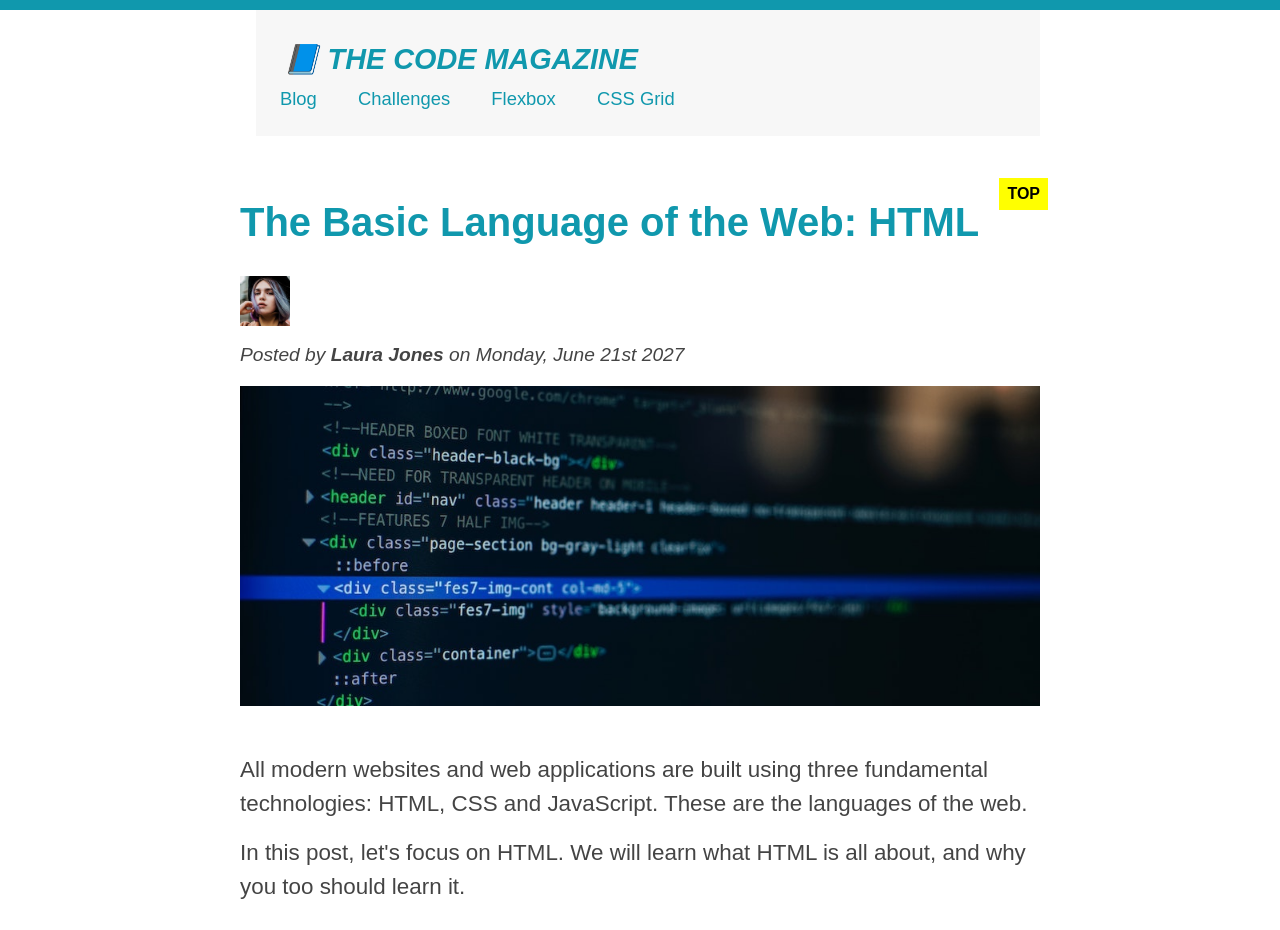
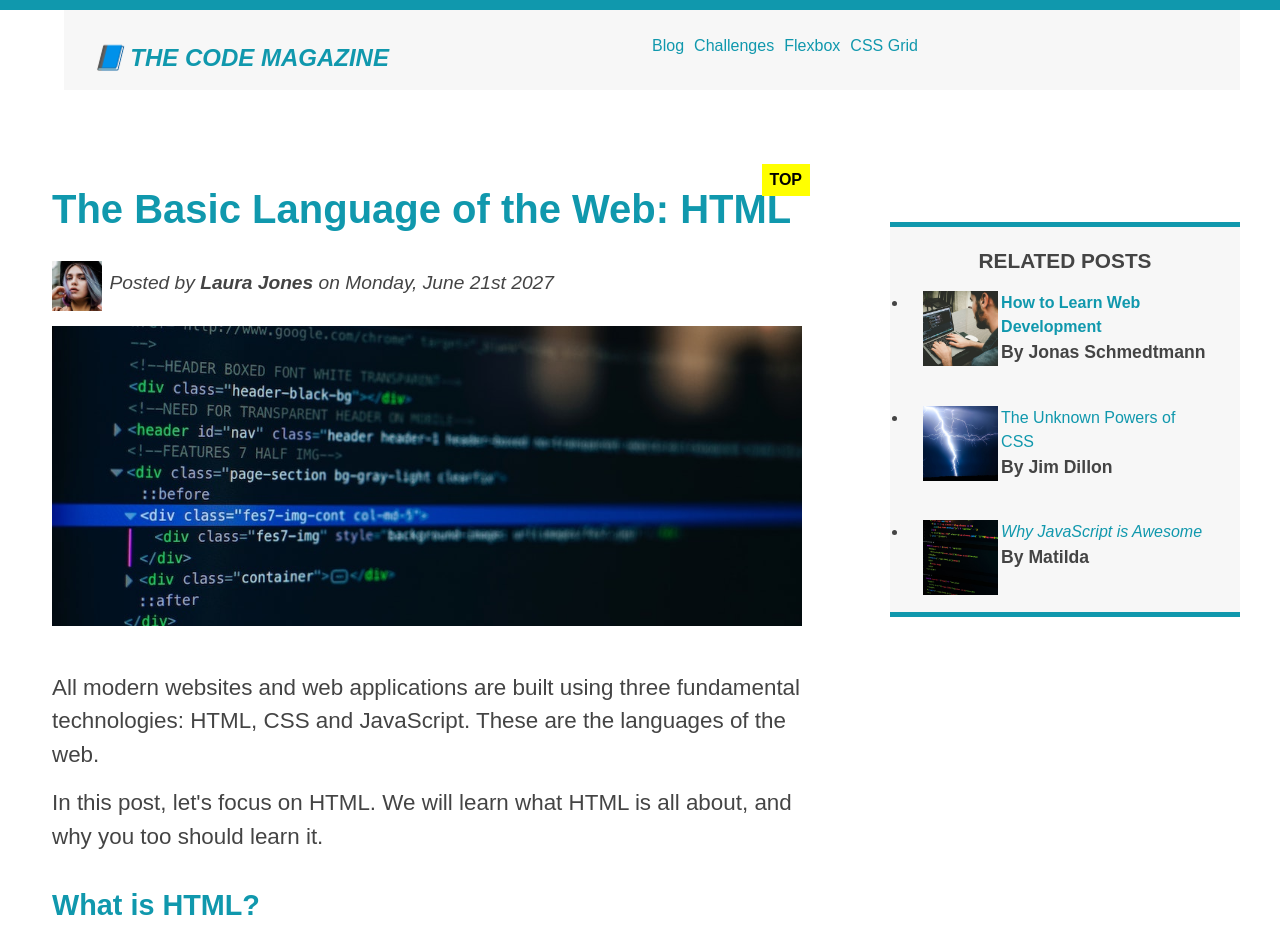
Before and after one commit to shahshahid81/html-css-js-static-sites, a plain HTML site: page html-practice/index.html in a window 1280 px wide. Shown: the top 930 px of the page. Drawn offline with Linux system fonts and the light colour scheme.

Commit message:
feat: added floats for layout

```diff
--- a/html-practice/index.html
+++ b/html-practice/index.html
@@ -8,9 +8,9 @@
 
   <body>
     <div class="content">
-      <header class="header">
+      <header class="header clearfix">
         <h1 class="heading">📘 The Code Magazine</h1>
-        <nav>
+        <nav class="navigation">
           <a class="navigation-link" href="blog.html" target="_blank">Blog</a>
           <a class="navigation-link" href="#" target="_blank">Challenges</a>
           <a class="navigation-link" href="#" target="_blank">Flexbox</a>
@@ -18,7 +18,7 @@
         </nav>
       </header>
 
-      <article>
+      <article class="author-article">
         <header>
           <h2 class="title">
             The Basic Language of the Web: HTML
@@ -30,6 +30,7 @@
             width="50px"
             src="img/laura-jones.jpg"
             alt="Author image"
+            class="author-image"
           />
           <p class="author-title">
             Posted by <strong>Laura Jones</strong> on Monday, June 21st 2027
@@ -120,47 +121,58 @@
           <h4 class="related-posts-title">Related Posts</h4>
           <ul>
             <li>
+              <div class="related-posts-container">
                 <img
                   height="75px"
                   width="75px"
                   src="img/related-1.jpg"
                   alt="Person programming"
+                  class="related-posts-image"
                 />
                 <a class="navigation-link bold" href="#">
                   How to Learn Web Development
                 </a>
                 <p class="related-posts-author">By Jonas Schmedtmann</p>
+              </div>
             </li>
             <li>
+              <div class="related-posts-container">
                 <img
                   height="75px"
                   width="75px"
                   src="img/related-2.jpg"
                   alt="Lightning"
+                  class="related-posts-image"
                 />
                 <a class="navigation-link" href="#">
                   The Unknown Powers of CSS
                 </a>
                 <p class="related-posts-author">By Jim Dillon</p>
+              </div>
             </li>
             <li>
+              <div class="related-posts-container">
                 <img
                   height="75px"
                   width="75px"
                   src="img/related-3.jpg"
                   alt="JavaScript code on a screen"
+                  class="related-posts-image"
                 />
                 <a class="navigation-link italic" href="#">
                   Why JavaScript is Awesome
                 </a>
 
                 <p class="related-posts-author">By Matilda</p>
+              </div>
             </li>
           </ul>
         </div>
       </aside>
 
-      <footer>Copyright &copy; 2027 by The Code Magazine.</footer>
+      <footer class="clearfix">
+        Copyright &copy; 2027 by The Code Magazine.
+      </footer>
     </div>
   </body>
 </html>
--- a/html-practice/style.css
+++ b/html-practice/style.css
@@ -1,6 +1,7 @@
 * {
   margin: 0;
   padding: 0;
+  box-sizing: border-box;
   font-family: sans-serif;
   color: #444;
   line-height: 1.5;
@@ -11,7 +12,7 @@ body {
 }
 
 .content {
-  width: 800px;
+  width: 1200px;
   margin: 0 auto;
   position: relative;
 }
@@ -19,30 +20,50 @@ body {
 .header {
   background-color: #f7f7f7;
   margin-left: 2%;
-  padding: 3%;
+  margin-bottom: 3%;
+  padding: 2%;
   color: #1098ad;
+  height: 80px;
 }
 
 .heading {
   text-transform: uppercase;
   font-style: italic;
-  font-size: 1.8em;
+  font-size: 1.5em;
   padding: 0.5%;
   color: inherit;
+  float: left;
+}
+
+.clearfix {
+  display: block;
+  content: "";
+  clear: both;
+}
+
+.navigation {
+  float: right;
+  width: 50%;
 }
 
 .navigation-link:link,
 .navigation-link:visited {
   color: #1098ad;
-  margin-right: 5%;
+  margin-right: 1%;
   text-decoration: none;
-  font-size: 1.15em;
+  font-size: 1em;
 }
 
 .navigation-link:hover,
 .navigation-link:active {
   color: red;
   text-decoration: underline;
+}
+
+.author-article {
+  float: left;
+  width: 750px;
+  margin-left: 1%;
 }
 
 .title {
@@ -64,7 +85,14 @@ body {
   padding: 0.5% 1%;
 }
 
+.author-image {
+  float: left;
+  margin-right: 1%;
+  margin-bottom: 2%;
+}
+
 .author-title {
+  float: left;
   font-style: italic;
   margin: 1% 0 2%;
   font-size: 1.2em;
@@ -114,8 +142,9 @@ body {
 }
 
 .related-posts {
+  float: right;
   margin-top: 8%;
-  width: 500px;
+  width: 350px;
   border-top: 5px solid #1098ad;
   border-bottom: 5px solid #1098ad;
 }
@@ -132,6 +161,11 @@ body {
   text-transform: uppercase;
 }
 
+.related-posts-image {
+  float: left;
+  margin-right: 1%;
+}
+
 .related-posts-author {
   font-size: 1.1em;
   font-weight: bold;
@@ -145,3 +179,7 @@ body {
 .italic {
   font-style: italic;
 }
+
+.related-posts-container {
+  min-height: 100%;
+}
```
Also changed, not shown: challenges/html-practice/index.html (+5 -2 lines), challenges/html-practice/style.css (+30 -7 lines). Lines whose indentation alone changed are shown as unchanged.
